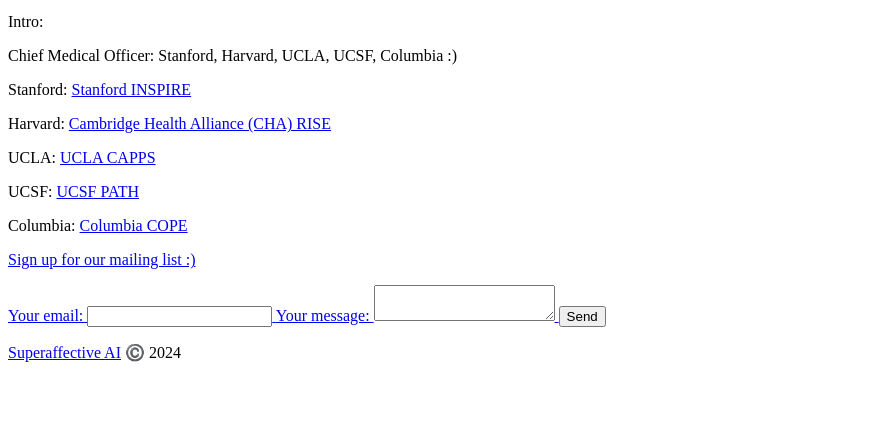
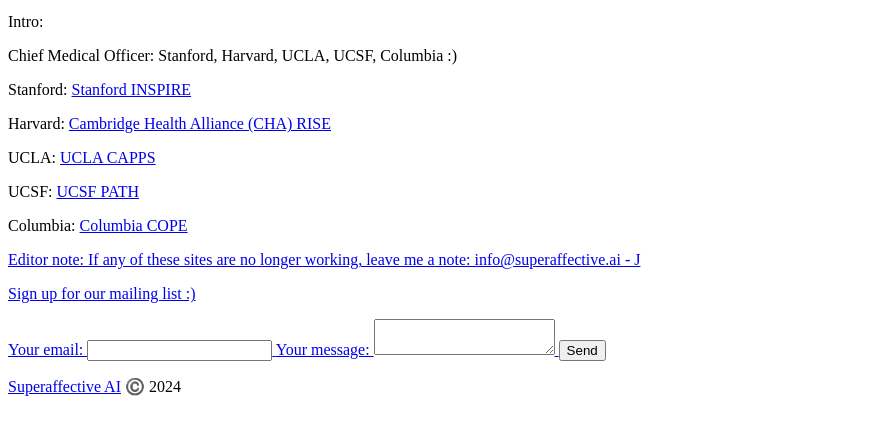
Before and after one commit to joshagilend/schizophreniaclear.com, a plain HTML site: page index.html in a window 1280 px wide. Shown: the part 87-522 px from the top of the page, without its empty margins (0-890 px from the left). Drawn offline with Linux system fonts and the light colour scheme.

Commit message:
Add editor note :)

```diff
--- a/index.html
+++ b/index.html
@@ -16,6 +16,8 @@
   <p>UCSF: <a href="https://pathprogram.ucsf.edu">UCSF PATH</a></p>
 
   <p>Columbia: <a href="https://www.columbiapsychiatry.org/research-clinics/cope">Columbia COPE</p>
+
+  <p>Editor note: If any of these sites are no longer working, leave me a note: info@superaffective.ai - J</p>
 
   <p>Sign up for our mailing list :)</p>
 
```
